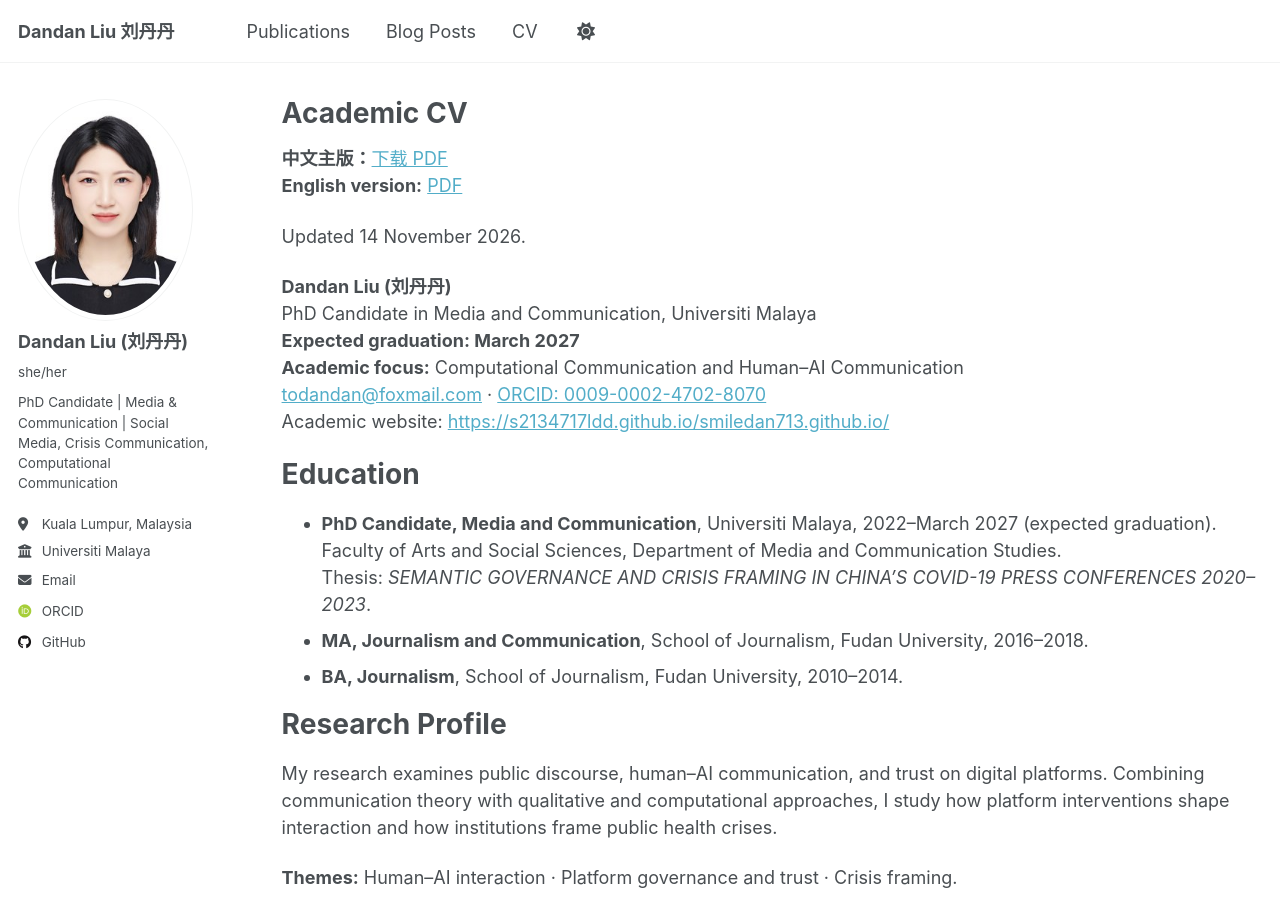
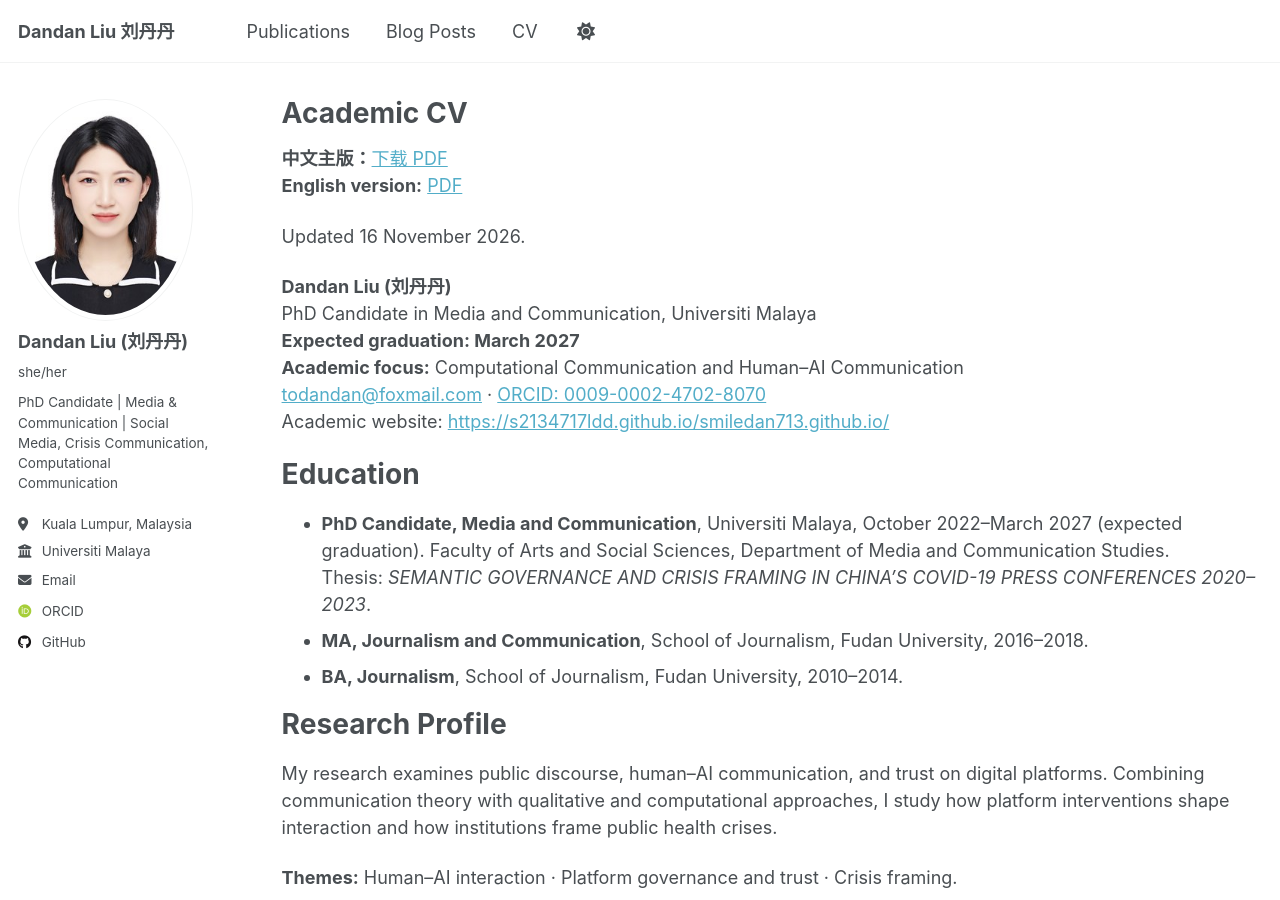
Before and after one commit to s2134717ldd/smiledan713.github.io, a Jekyll site: the page built from _pages/cv.md, in a window 1280 px wide and 900 px high. Built offline with Jekyll 4.4.1, drawn with Linux system fonts in a browser that asks for light colours; some web fonts are replaced; a script that is not in the unit is left out.

Commit message:
Specify October 2022 PhD start date in profile and bilingual CVs

```diff
--- a/_pages/cv.md
+++ b/_pages/cv.md
@@ -12,7 +12,7 @@ redirect_from:
 **中文主版：**[下载 PDF]({{ '/files/Dandan_Liu_CV_CN.pdf' | relative_url }})<br>
 **English version:** [PDF]({{ '/files/Dandan_Liu_CV_EN.pdf' | relative_url }})
 
-Updated 14 November 2026.
+Updated 16 November 2026.
 
 **Dandan Liu (刘丹丹)**<br>
 PhD Candidate in Media and Communication, Universiti Malaya<br>
@@ -24,7 +24,7 @@ Academic website: <a href="https://s2134717ldd.github.io/smiledan713.github.io/"
 Education
 ======
 
-* **PhD Candidate, Media and Communication**, Universiti Malaya, 2022–March 2027 (expected graduation). Faculty of Arts and Social Sciences, Department of Media and Communication Studies.<br>
+* **PhD Candidate, Media and Communication**, Universiti Malaya, October 2022–March 2027 (expected graduation). Faculty of Arts and Social Sciences, Department of Media and Communication Studies.<br>
   Thesis: *SEMANTIC GOVERNANCE AND CRISIS FRAMING IN CHINA’S COVID-19 PRESS CONFERENCES 2020–2023*.
 * **MA, Journalism and Communication**, School of Journalism, Fudan University, 2016–2018.
 * **BA, Journalism**, School of Journalism, Fudan University, 2010–2014.
```
Also changed, not shown: _pages/about.md (+1 -1 lines), 2 other files.
